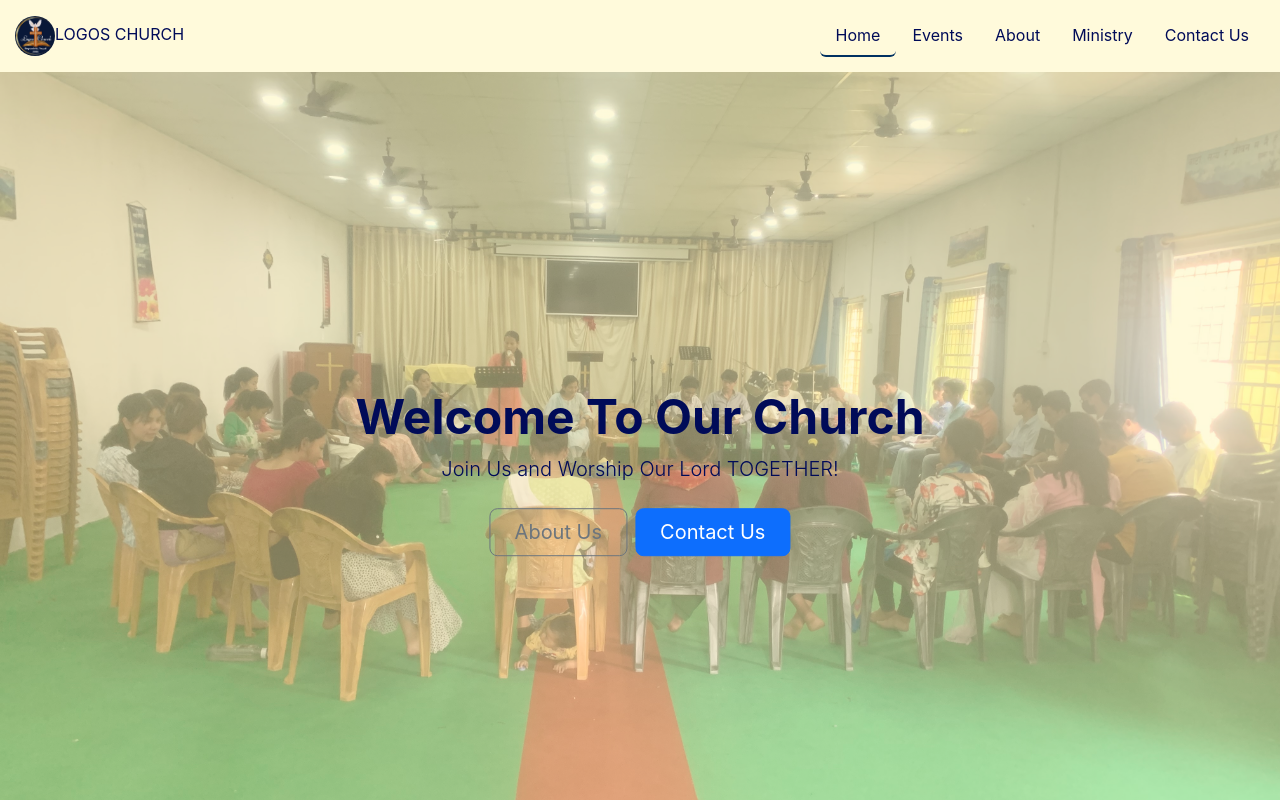
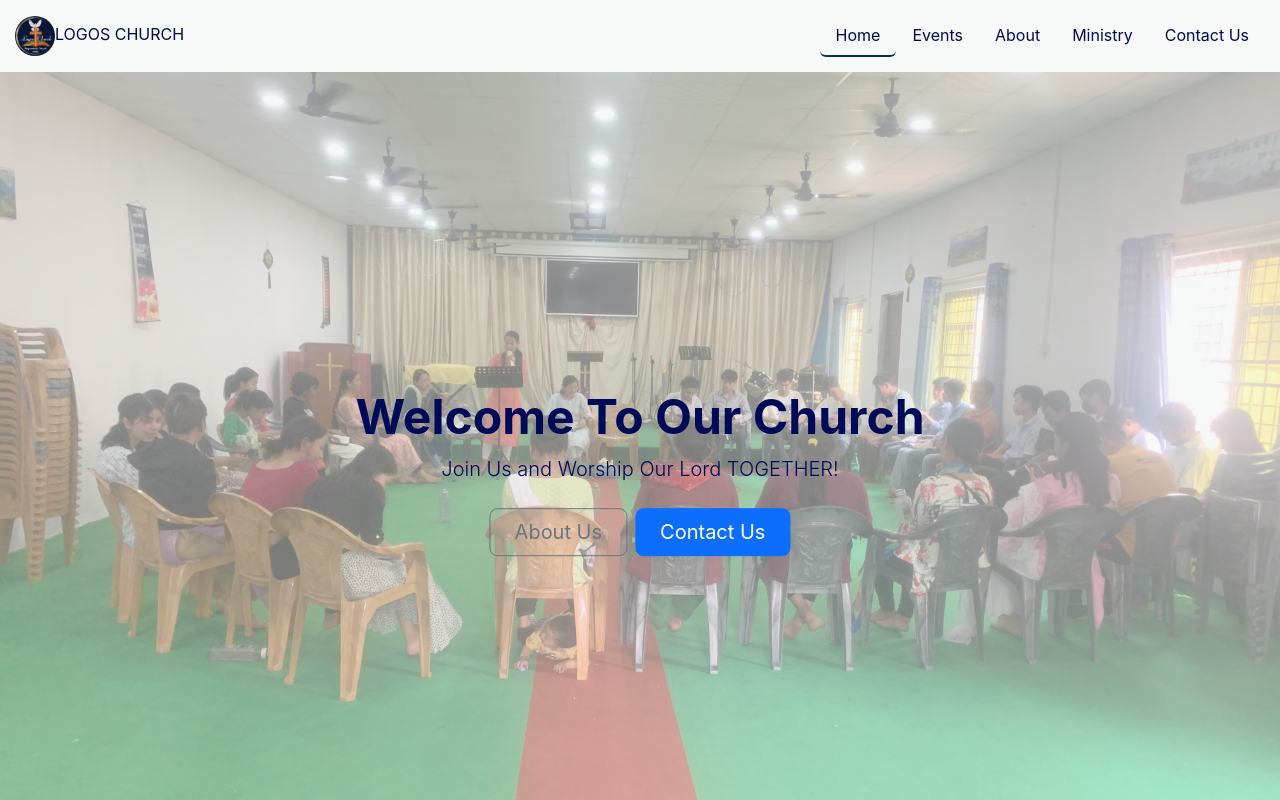
Before and after one commit to mikalPaudel/Logos, a React (Create React App) app: page / in a window 1280 px wide. Shown: the top 800 px of the page. Built offline with nearby package versions, Linux system fonts and the light colour scheme.

Commit message:
remove event from navbar

```diff
--- a/src/App.css
+++ b/src/App.css
@@ -1,6 +1,6 @@
 /* Default (Light Theme) */
 body {
-  --primary-bg: rgb(255, 244, 183);
+  --primary-bg: rgb(239, 240, 240);
   --secondary-bg: rgb(0, 106, 103);
   --accent-color: rgb(0, 49, 97);
   --text-color: rgb(0, 11, 88);
--- a/src/components/Header.jsx
+++ b/src/components/Header.jsx
@@ -31,9 +31,9 @@
               <li className="nav-item">
                 <NavLink to="/" className="nav-link" aria-current="page">Home</NavLink>
               </li>
-              <li className="nav-item">
+              {/* <li className="nav-item">
                 <NavLink to="/events" className="nav-link">Events</NavLink>
-              </li>
+              </li> */}
               <li className="nav-item">
                 <NavLink to="/about" className="nav-link">About</NavLink>
               </li>
```
